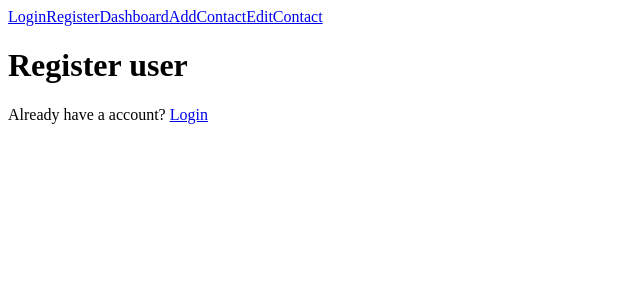
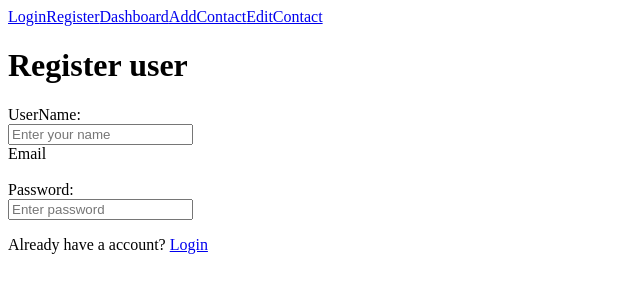
Before and after one commit to ASMIT123445/Contact-app, a React (Vite) app in the folder contacts-Frontend/contact-app/: page /register in a window 1280 px wide. Shown: the top 300 px of the page, without its empty margins (0-640 px from the left). Built offline with nearby package versions, Linux system fonts and the light colour scheme.

Commit message:
Created form for register and solved minor issues

```diff
--- a/contacts-Frontend/contact-app/src/pages/login.jsx
+++ b/contacts-Frontend/contact-app/src/pages/login.jsx
@@ -58,6 +58,7 @@ function Login() {
 
     )
 
+
 }
 
 export default Login;
--- a/contacts-Frontend/contact-app/src/pages/register.jsx
+++ b/contacts-Frontend/contact-app/src/pages/register.jsx
@@ -4,6 +4,23 @@ function Register() {
     return (
         <>
             <h1>Register user</h1>
+
+            <form>
+                <div>
+                    <label>UserName:</label>
+                    <br/>
+                    <input type="string" placeholder="Enter your name"/>
+                    <br/>
+                    <label>Email</label>
+                    <br/>
+                    <imput type="email" placeholder="Enter your email"/>
+                    <br/>
+                    <label>Password:</label>
+                    <br/>
+                    <input type="password" placeholder="Enter password"/>
+                </div>
+
+            </form>
 
             <p>
                 Already have a account? <Link to="/">Login</Link>
```
